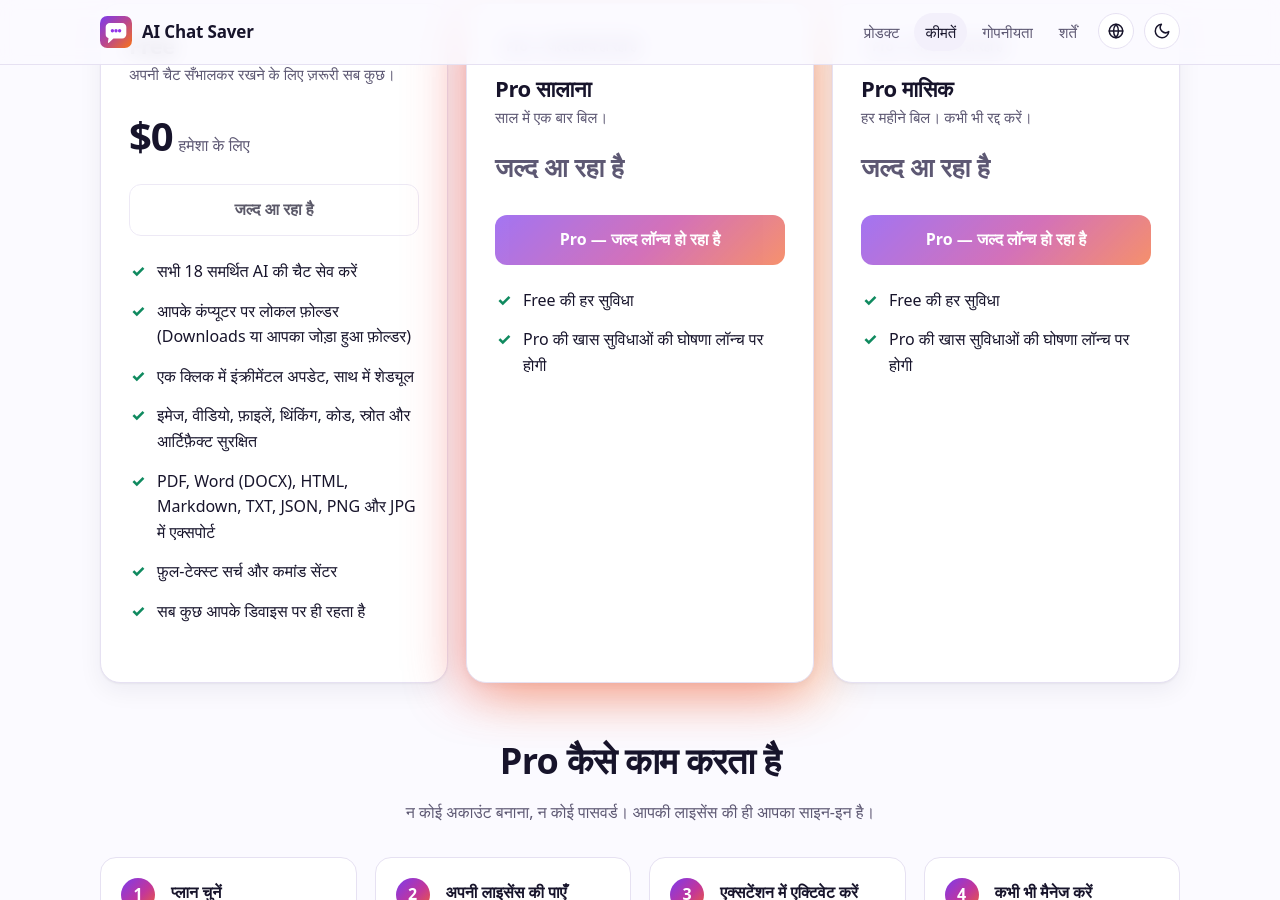
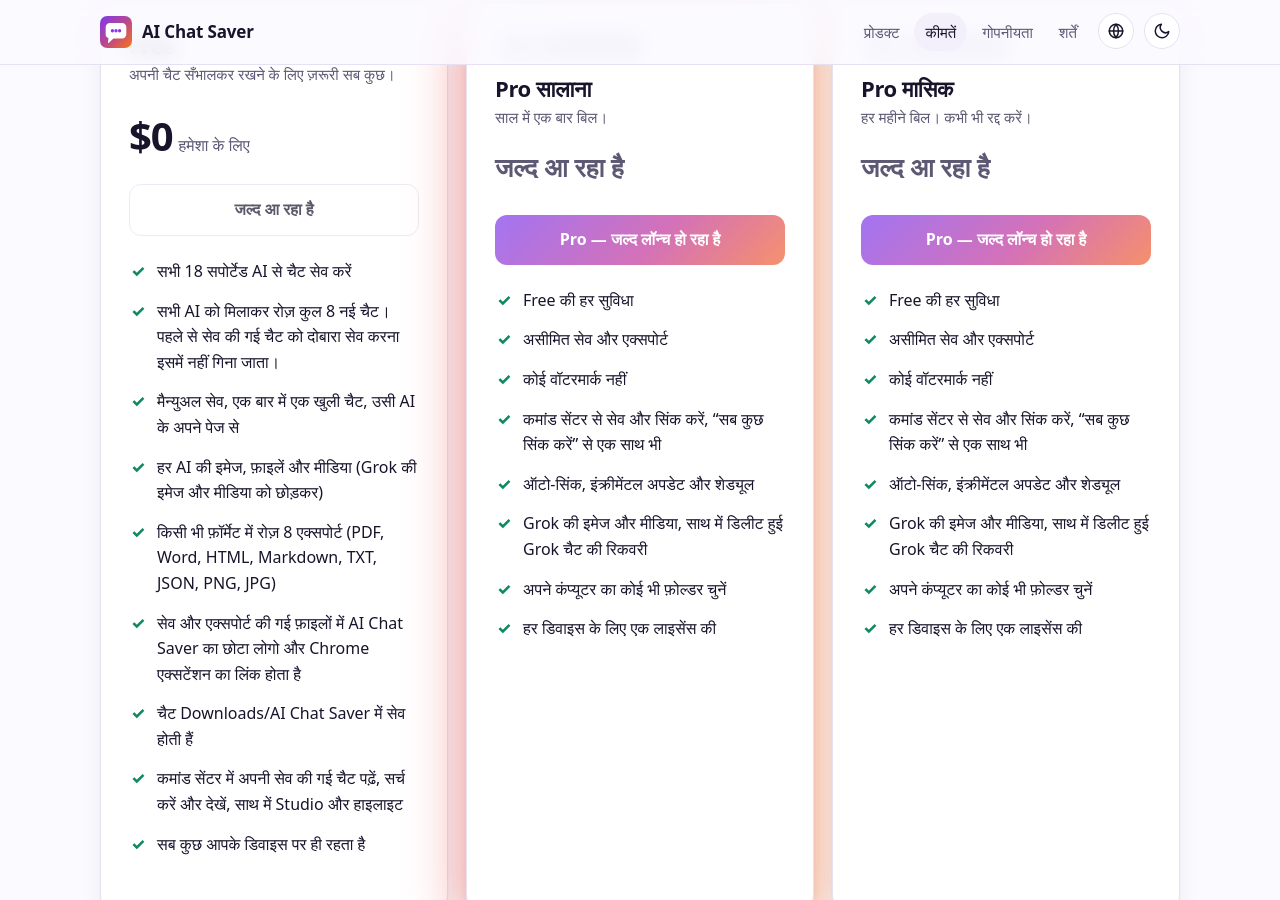
Before and after one commit to aichatsaver/aichatsaver.github.io, a Jekyll site: the page built from hi/pricing.html, in a window 1280 px wide and 900 px high, scrolled down 242 px. Built offline with Jekyll 4.4.1, drawn with Linux system fonts in a browser that asks for light colours.

Commit message:
Pricing: finalized Free/Pro feature lists (hi)

```diff
--- a/_data/i18n/hi.yml
+++ b/_data/i18n/hi.yml
@@ -32,16 +32,24 @@
   description: AI Chat Saver एक ब्राउज़र एक्सटेंशन है जो 18 AI असिस्टेंट की आपकी चैट एक लोकल फ़ोल्डर में सेव करता है — एक क्लिक में अपडेट, सर्च, और ऐसे एक्सपोर्ट जो असली साइट जैसे दिखते हैं।
   pro_status: Pro — जल्द लॉन्च हो रहा है
   free_features:
-  - सभी 18 समर्थित AI की चैट सेव करें
-  - आपके कंप्यूटर पर लोकल फ़ोल्डर (Downloads या आपका जोड़ा हुआ फ़ोल्डर)
-  - एक क्लिक में इंक्रीमेंटल अपडेट, साथ में शेड्यूल
-  - इमेज, वीडियो, फ़ाइलें, थिंकिंग, कोड, स्रोत और आर्टिफ़ैक्ट सुरक्षित
-  - PDF, Word (DOCX), HTML, Markdown, TXT, JSON, PNG और JPG में एक्सपोर्ट
-  - फ़ुल-टेक्स्ट सर्च और कमांड सेंटर
-  - सब कुछ आपके डिवाइस पर ही रहता है
+  - "सभी 18 सपोर्टेड AI से चैट सेव करें"
+  - "सभी AI को मिलाकर रोज़ कुल 8 नई चैट। पहले से सेव की गई चैट को दोबारा सेव करना इसमें नहीं गिना जाता।"
+  - "मैन्युअल सेव, एक बार में एक खुली चैट, उसी AI के अपने पेज से"
+  - "हर AI की इमेज, फ़ाइलें और मीडिया (Grok की इमेज और मीडिया को छोड़कर)"
+  - "किसी भी फ़ॉर्मेट में रोज़ 8 एक्सपोर्ट (PDF, Word, HTML, Markdown, TXT, JSON, PNG, JPG)"
+  - "सेव और एक्सपोर्ट की गई फ़ाइलों में AI Chat Saver का छोटा लोगो और Chrome एक्सटेंशन का लिंक होता है"
+  - "चैट Downloads/AI Chat Saver में सेव होती हैं"
+  - "कमांड सेंटर में अपनी सेव की गई चैट पढ़ें, सर्च करें और देखें, साथ में Studio और हाइलाइट"
+  - "सब कुछ आपके डिवाइस पर ही रहता है"
   pro_features:
-  - Free की हर सुविधा
-  - Pro की खास सुविधाओं की घोषणा लॉन्च पर होगी
+  - "Free की हर सुविधा"
+  - "असीमित सेव और एक्सपोर्ट"
+  - "कोई वॉटरमार्क नहीं"
+  - "कमांड सेंटर से सेव और सिंक करें, “सब कुछ सिंक करें” से एक साथ भी"
+  - "ऑटो-सिंक, इंक्रीमेंटल अपडेट और शेड्यूल"
+  - "Grok की इमेज और मीडिया, साथ में डिलीट हुई Grok चैट की रिकवरी"
+  - "अपने कंप्यूटर का कोई भी फ़ोल्डर चुनें"
+  - "हर डिवाइस के लिए एक लाइसेंस की"
 home:
   title: प्रोडक्ट
   logo_alt: '%name% लोगो'
@@ -92,7 +100,7 @@
   - q: क्या मुझे अकाउंट चाहिए?
     a: नहीं। %name% हर AI साइट पर आपके पहले से मौजूद सेशन का इस्तेमाल करता है। Pro हमारे पेमेंट पार्टनर Freemius की लाइसेंस की से चलता है। इसे एक बार एक्सटेंशन में पेस्ट करें और आप साइन इन हो जाएँगे।
   - q: मेरी चैट कहाँ सेव होती हैं?
-    a: आपके कंप्यूटर पर Downloads/AI Chat Saver में (हर AI का एक फ़ोल्डर), या आपके जोड़े हुए फ़ोल्डर में। एक कॉपी आपके ब्राउज़र के लोकल स्टोरेज में भी रहती है ताकि सर्च तुरंत हो।
+    a: "आपके कंप्यूटर पर Downloads/AI Chat Saver में (हर AI का एक फ़ोल्डर)। Pro के साथ आप अपने कंप्यूटर का कोई भी फ़ोल्डर चुन सकते हैं। एक कॉपी आपके ब्राउज़र के लोकल स्टोरेज में भी रहती है ताकि सर्च तुरंत हो।"
   - q: अगर कोई AI साइट बदल जाए तो क्या होगा?
     a: हर सिंक के बाद एक्सटेंशन हर AI को जाँचता है। अगर कोई साइट बदल गई और सेव होना बंद हो गया, तो आपको एक नोटिफ़िकेशन और एक बैनर मिलेगा, और कोई गड़बड़ रन कभी भी सही सेव हुई चैट को ओवरराइट नहीं करता।
   - q: क्या यह मुफ़्त है?
```
